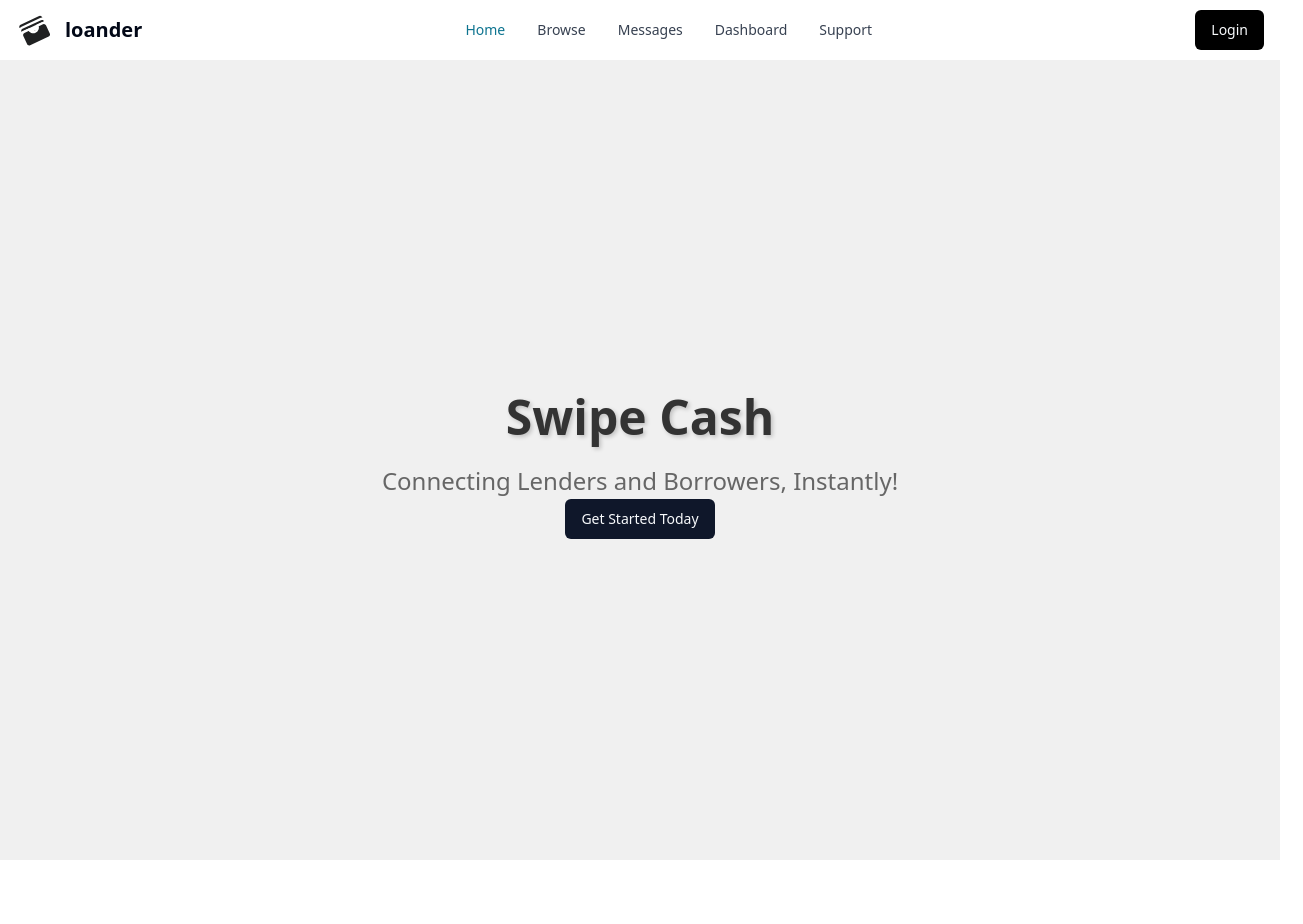
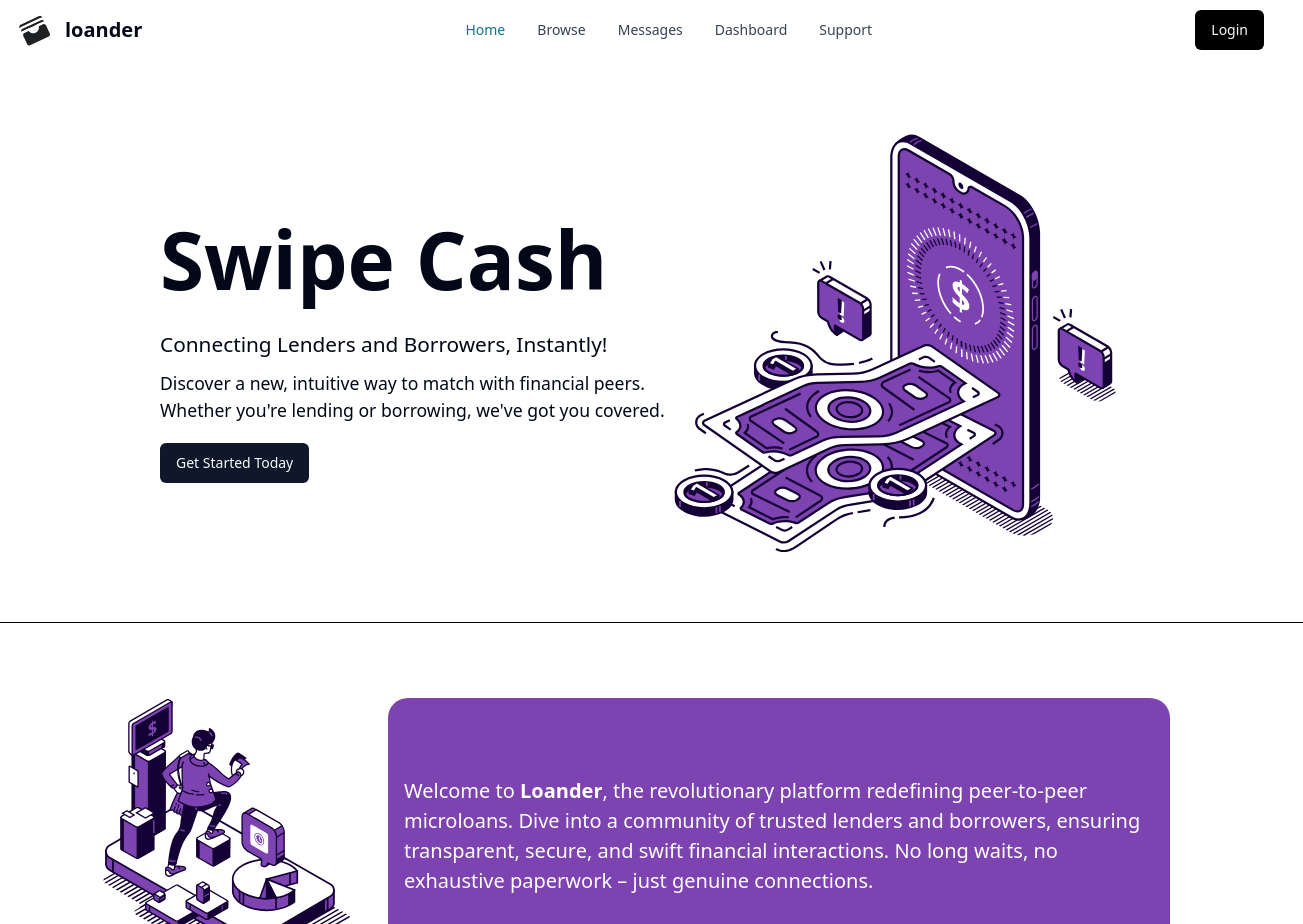
Before and after one commit to konfucius1/loander, a React (Vite) app in the folder client/: page / in a window 1280 px wide. Shown: the top 924 px of the page, 1303 px wide, since content can reach past the window. Before the commit the page ends 860 px from the top, so only its background shows below. Built offline with nearby package versions, Linux system fonts and the light colour scheme.

Commit message:
add: intro section in home page

```diff
--- a/client/src/App.css
+++ b/client/src/App.css
@@ -2,7 +2,7 @@
   max-width: 1280px;
   margin: 0 auto;
   /* padding: 2rem; */
-  text-align: center;
+  text-align: left;
 }
 
 .logo {
@@ -44,24 +44,85 @@
 /* Center the content on the screen */
 .hero {
   display: flex;
-  flex-direction: column;
   justify-content: center;
   align-items: center;
-  min-height: 100vh; /* Ensure the hero takes up the full viewport height */
-  background-color: #f0f0f0; /* Set a background color */
+  /* min-height: 100vh; */
+  margin-top: 0px;
+  /* background-color: #f0f0f0; */
+}
+
+/* Style the hero content container */
+.hero-content {
+  display: flex;
+  flex-direction: row;
+  align-items: center;
+  width: 100%; /* Ensure the content takes up the full width */
+}
+
+/* Style the text content */
+.text-content {
+  /* padding: 1rem; Adjust as needed */
+  flex: 1; /* Allow the text content to grow and take available space */
 }
 
 /* Style the hero text */
 .hero-text {
-  font-size: 3rem;
+  font-size: 5rem;
   font-weight: bold;
-  color: #333;
-  text-shadow: 2px 2px 4px rgba(0, 0, 0, 0.2);
+  /* color: #333; */
+  /* text-shadow: 2px 2px 4px rgba(0, 0, 0, 0.2); */
 }
 
 /* Style the tagline */
 .tagline {
-  font-size: 1.5rem;
-  margin-top: 10px; /* Add some spacing between the title and tagline */
-  color: #666; /* Adjust the color as needed */
+  font-size: 1.3rem;
+  margin-top: 10px;
+  /* color: #666; */
 }
+
+/* Style the subtitle */
+.subtitle {
+  font-size: 1.1rem;
+  margin-top: 10px;
+}
+
+/* Style the hero image */
+.hero-image {
+  width: 28.125rem;
+  height: 26.375rem;
+  flex-shrink: 0;
+  /* margin-right: 2rem; Adjust spacing between image and text */
+}
+
+.line {
+  /* position: absolute; */
+  bottom: 0;
+  left: calc(50% - 40.71875rem); /* Center the line */
+  width: 81.4375rem;
+  height: 0.0625rem;
+  background-color: black;
+}
+
+.intro-container {
+  display: flex;
+  align-items: center; /* Align items vertically */
+  gap: 2rem; /* Adjust the gap between the image and the text box */
+}
+
+.text-box {
+  width: 48.887rem;
+  height: 17.3125rem;
+  flex-shrink: 0;
+  border-radius: 1.25rem;
+  background: #7c43b1;
+  padding: 1rem; /* Optional: Add padding to the content */
+  color: white; /* Optional: Set text color */
+}
+
+.text-box-typography {
+  color: #fff;
+  font-size: 1.25rem;
+  font-style: normal;
+  font-weight: 400;
+  line-height: 1.875rem; /* 150% */
+}
--- a/client/src/components/hero.tsx
+++ /dev/null
@@ -1,15 +0,0 @@
-import { Button } from '@/components/ui/button';
-// Import App.css for styling purposes
-import '../App.css';
-
-export default function Hero() {
-  return (
-    <div className="hero">
-      <h1 className="hero-text">Swipe Cash</h1>
-      <p className="tagline">Connecting Lenders and Borrowers, Instantly!</p>
-      <Button>Get Started Today</Button>
-    </div>
-  );
-}
-
-export { default as Hero } from './hero';
--- /dev/null
+++ b/client/src/components/home/hero.tsx
@@ -0,0 +1,26 @@
+import { Button } from '@/components/ui/button';
+import '../../App.css';
+
+export default function Hero() {
+  return (
+    <div
+      className="hero mr-40 ml-40"
+      style={{ marginTop: '70px', marginBottom: '70px' }}
+    >
+      <div className="hero-content">
+        <div className="text-content">
+          <h1 className="hero-text">Swipe Cash</h1>
+          <p className="tagline">
+            Connecting Lenders and Borrowers, Instantly!
+          </p>
+          <p className="subtitle">
+            Discover a new, intuitive way to match with financial peers. Whether
+            you're lending or borrowing, we've got you covered.
+          </p>
+          <Button className="mt-5">Get Started Today</Button>
+        </div>
+      </div>
+      <img alt="Loander Logo" className="hero-image" src="hero_image.svg" />
+    </div>
+  );
+}
--- /dev/null
+++ b/client/src/components/home/intro.tsx
@@ -0,0 +1,15 @@
+// import React from 'react';
+import '../../App.css';
+import TextBox from '@/components/ui/textbox';
+
+export default function Intro() {
+  return (
+    <div
+      className="intro-container"
+      style={{ marginTop: '70px', marginBottom: '70px', marginLeft: '100px' }}
+    >
+      <img alt="Intro Image" className="width: 16rem" src="Intro_image.svg" />
+      <TextBox content="Welcome to Loander, the revolutionary platform redefining peer-to-peer microloans. Dive into a community of trusted lenders and borrowers, ensuring transparent, secure, and swift financial interactions. No long waits, no exhaustive paperwork – just genuine connections." />
+    </div>
+  );
+}
--- /dev/null
+++ b/client/src/components/ui/textbox.tsx
@@ -0,0 +1,21 @@
+import React from 'react';
+import '../../App.css'; // Import the CSS file for styling
+
+interface TextBoxProps {
+  content: string;
+}
+
+const TextBox: React.FC<TextBoxProps> = ({ content }) => {
+  const processedContent = content.replace(/(Loander)/, '<strong>$1</strong>');
+
+  return (
+    <div className="text-box flex items-center">
+      <p
+        className="text-box-typography"
+        dangerouslySetInnerHTML={{ __html: processedContent }}
+      />
+    </div>
+  );
+};
+
+export default TextBox;
--- a/client/src/pages/Home.tsx
+++ b/client/src/pages/Home.tsx
@@ -1,5 +1,13 @@
-import Hero from '@/components/hero';
+import Hero from '@/components/home/hero'; // Import your Hero component
+import Intro from '@/components/home/intro';
+import '../App.css';
 
 export function Home() {
-  return <Hero />;
+  return (
+    <div>
+      <Hero /> {/*Hero component */}
+      <div className="line"></div> {/* Black line */}
+      <Intro /> {/* Intro component */}
+    </div>
+  );
 }
```
Also changed, not shown: client/public/Intro_image.svg (added), client/public/hero_image.svg (added).
